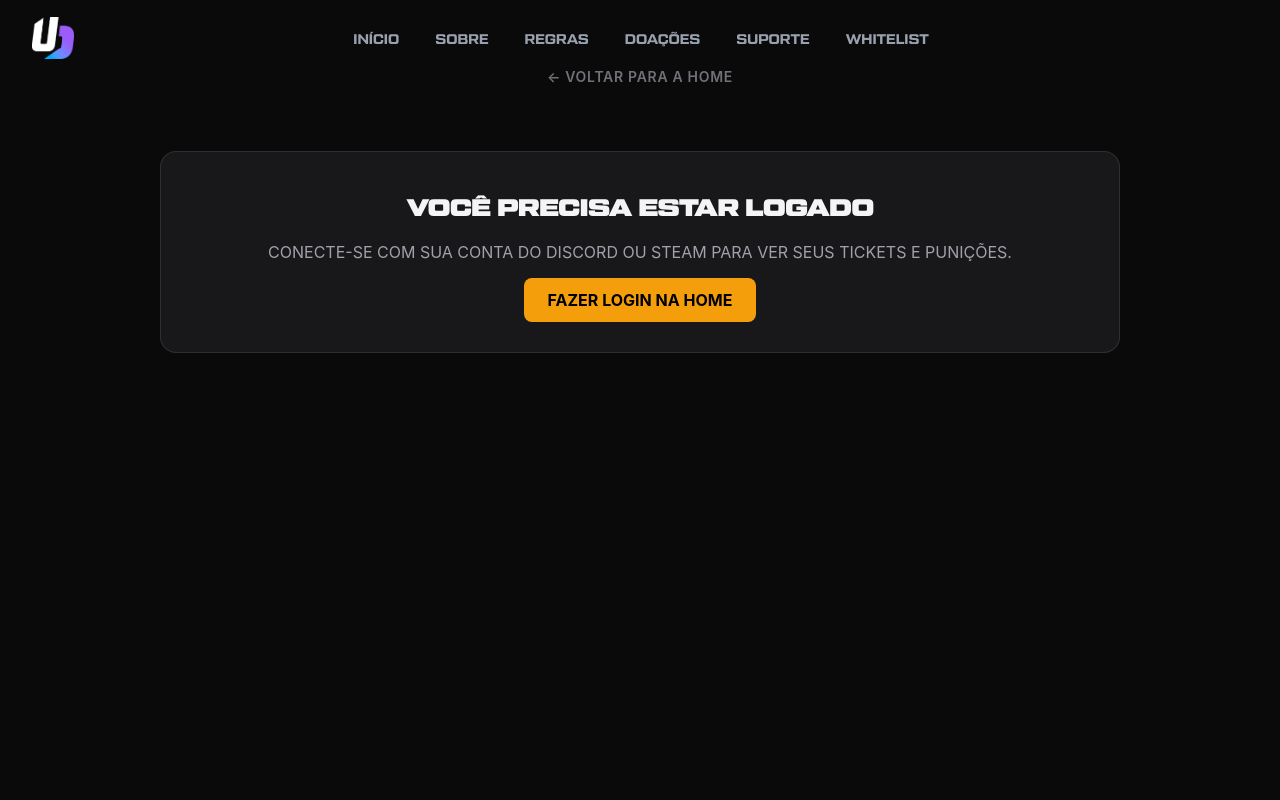
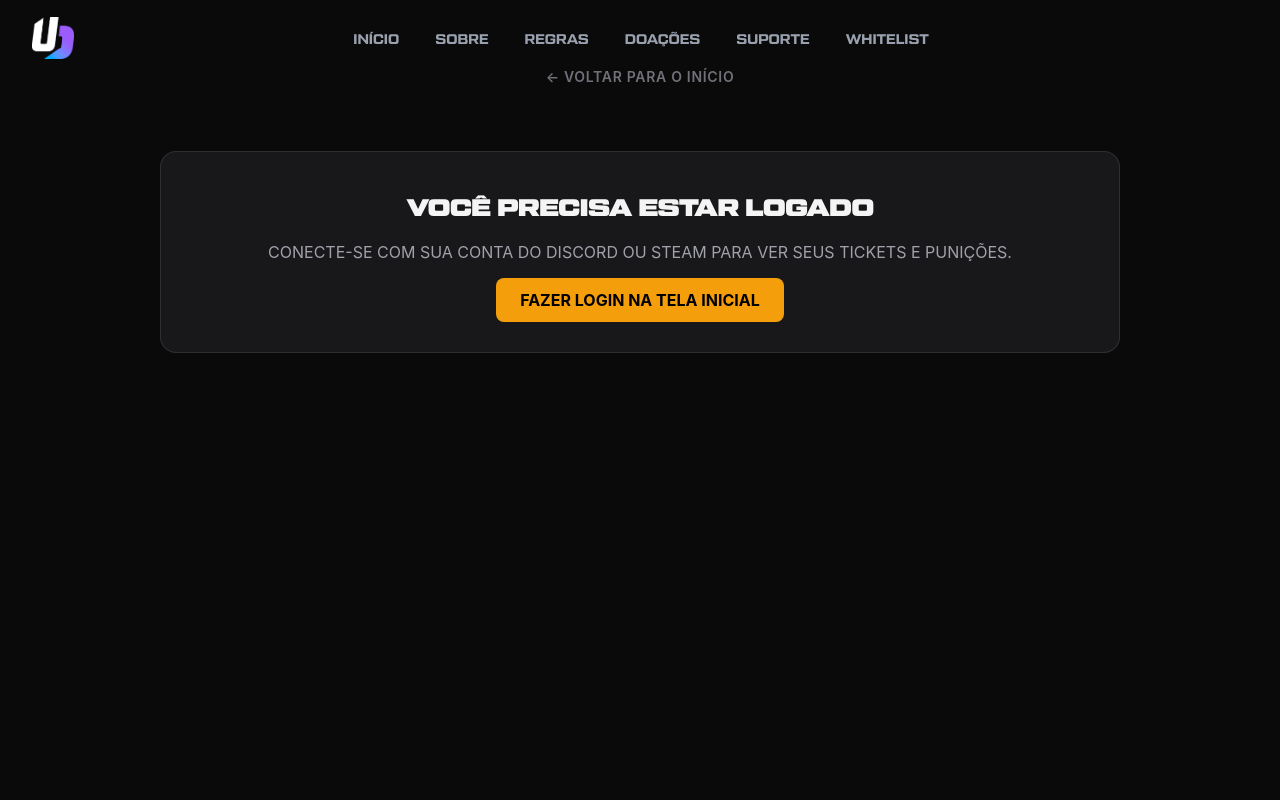
Before and after one commit to JGNevesA/under-rp-site, a React (Vite) app: page /bans in a window 1280 px wide. Shown: the top 800 px of the page. Built offline with nearby package versions, Linux system fonts and the light colour scheme; the HTML template or start-up script is replaced by a standard one.

Commit message:
fix: muda 'Home' para 'Início' na pagina de bans

```diff
--- a/src/components/BanHistory.tsx
+++ b/src/components/BanHistory.tsx
@@ -257,7 +257,7 @@ const BanHistory = () => {
         {/* Header - Only show "VOCÊ ESTÁ BANIDO :(" if there are bans */}
         <header className="text-center mb-10 text-left md:text-center">
           <Link to="/" className="inline-block mb-6 text-[#71717a] hover:text-white transition-colors text-sm font-semibold uppercase tracking-wider">
-            &larr; Voltar para a Home
+            &larr; Voltar para o Início
           </Link>
           {bans.length > 0 && (
             <h1
@@ -277,7 +277,7 @@ const BanHistory = () => {
           <div className="text-center bg-[#18181b] border border-white/10 p-10 rounded-2xl">
             <h2 className="text-2xl font-bold mb-4">Você precisa estar logado</h2>
             <p className="text-[#a1a1aa] mb-6">Conecte-se com sua conta do Discord ou Steam para ver seus tickets e punições.</p>
-            <Link to="/" className="bg-[#f59e0b] text-black px-6 py-3 rounded-lg font-bold">Fazer Login na Home</Link>
+            <Link to="/" className="bg-[#f59e0b] text-black px-6 py-3 rounded-lg font-bold">Fazer Login na Tela Inicial</Link>
           </div>
         )}
 
```
Also changed, not shown: 1 other file (tests, documents, lock files or other folders).
